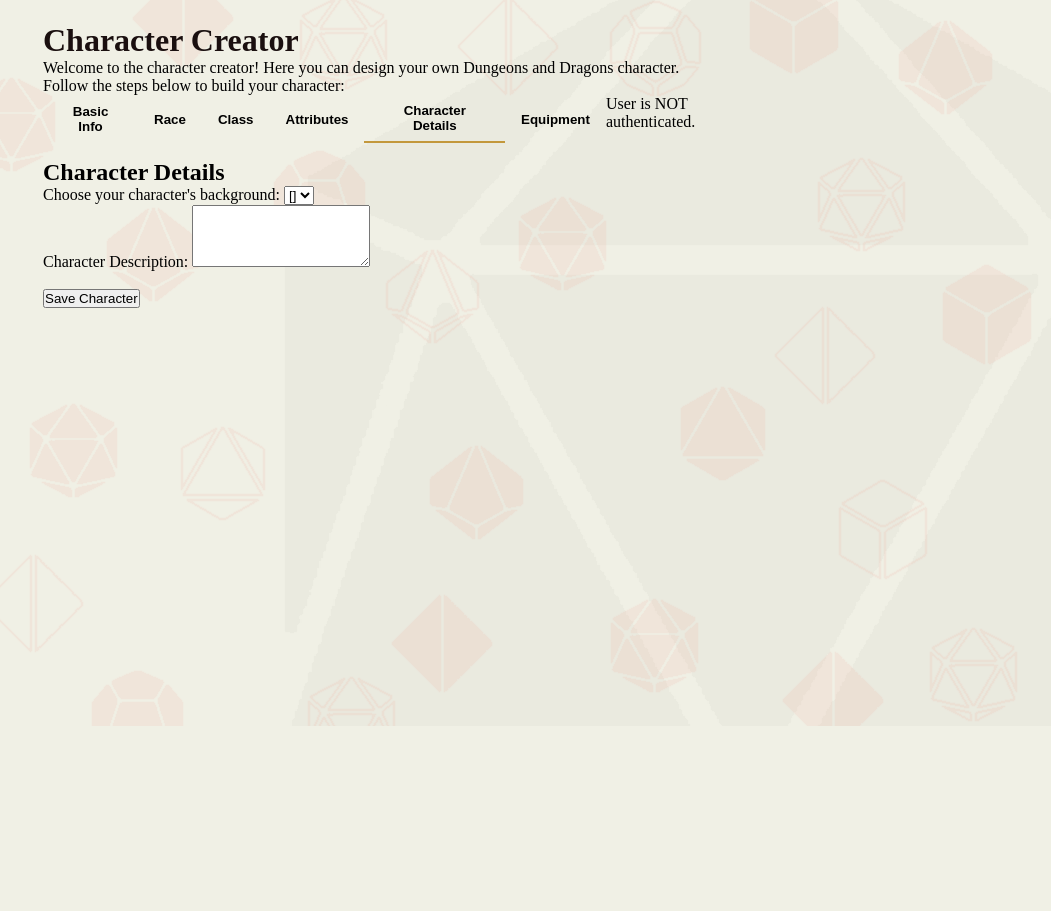
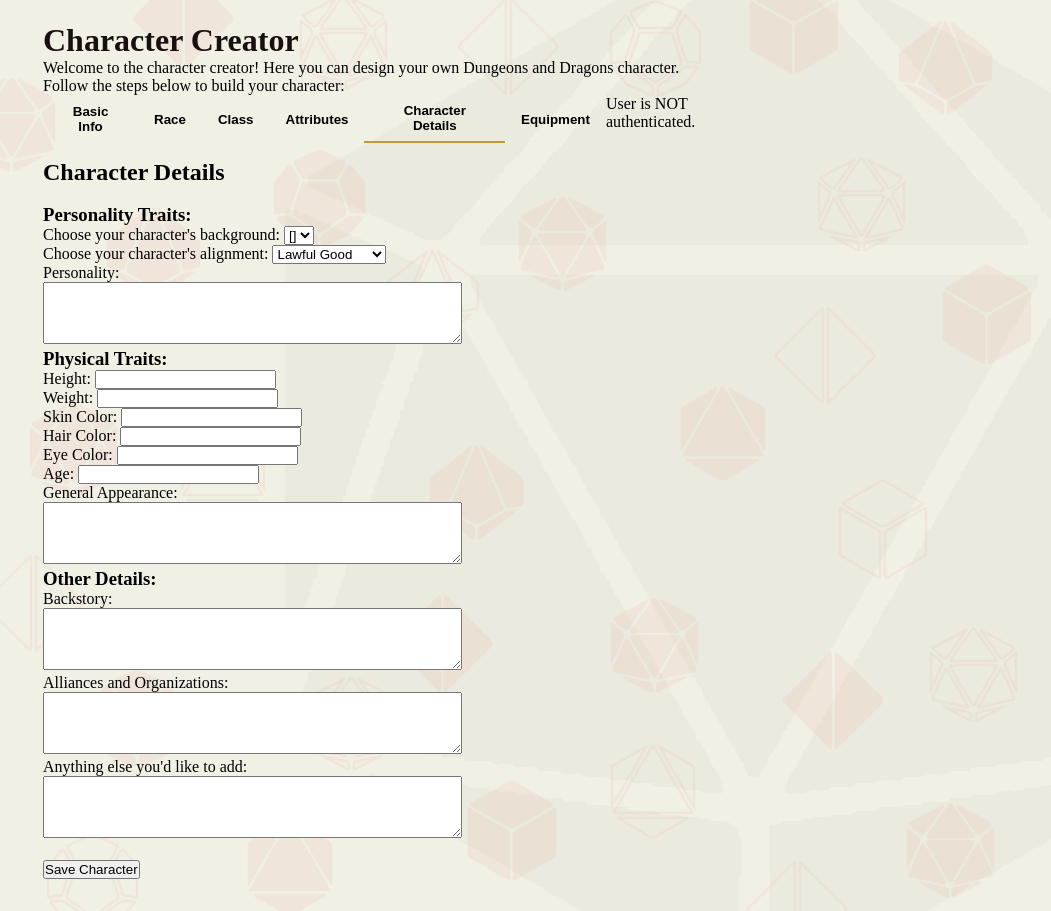
Before and after one commit to Sahmuraii/RoleInitative, a Flask app: template src/templates/character/character_creator.html in a window 1280 px wide, after a click on "Character Details". Shown: the part 74-985 px from the top of the page, without its empty margins (229-1280 px from the left). Before the commit the page ends 800 px from the top, so only its background shows below. Run offline with Flask 3, Linux system fonts and the light colour scheme; the template is opened without the code that fills it: most values are stand-ins (such as "Sample title", 1, 10 or a date in 2020); parts of the project's set-up code (start-up, migrations or seed data) failed here and were passed over.

Commit message:
Fleshed out Character Details

```diff
--- a/src/character/models.py
+++ b/src/character/models.py
@@ -166,12 +166,13 @@ class Character_Details(db.Model):
     __tablename__ = "character_details"
     char_id = db.Column(db.Integer, db.ForeignKey(Character.char_id), primary_key=True, nullable=False)
     height=db.Column(db.String(20))
-    weight=db.Column(db.Float)
+    weight=db.Column(db.String(50))
     alignment=db.Column(db.String(50))
     skin_color=db.Column(db.String(50))
     hair_color=db.Column(db.String(50))
     eye_color=db.Column(db.String(50))
-    age=db.Column(db.Integer)
+    age=db.Column(db.String(50))
+    personality=db.Column(db.String(500))
     backstory=db.Column(db.String(500)) #description of the character's story, shown as "Character Backstory" on the sheet
     appearance=db.Column(db.String(500)) #simple description for the character's appearance
     bonds=db.Column(db.String(500)) #shown as "Alliances and Organizations" on the official character sheet
--- a/src/templates/character/character_creator.html
+++ b/src/templates/character/character_creator.html
@@ -236,16 +236,52 @@
 
             <!-- Character Details -->
             <div id="details" class="tab-content">
-                <h2>Character Details</h2>
+                <h2>Character Details</h2><br>
+                <h3>Personality Traits:</h3>
                 <label for="background">Choose your character's background:</label>
                 <select id="background" name="background">
                     {% for background in all_backgrounds %}
                         <option value="{{ background.id }}">{{ background.name }}</option>
                     {% endfor %}
                 </select><br>
+                <label for="alignment">Choose your character's alignment:</label>
+                <select>
+                    <option value="Lawful Good">Lawful Good</option>
+                    <option value="Neutral Good">Neutral Good</option>
+                    <option value="Chaotic Good">Chaotic Good</option>
+                    <option value="Lawful Neutral">Lawful Neutral</option>
+                    <option value="True Neutral">True Neutral</option>
+                    <option value="Chaotic Neutral">Chaotic Neutral</option>
+                    <option value="Lawful Evil">Lawful Evil</option>
+                    <option value="Neutral Evil">Neutral Evil</option>
+                    <option value="Chaotic Evil">Chaotic Evil</option>
+                </select><br>
+                <label for="personality">Personality:</label><br>
+                <textarea id="personality" name="personality" rows="4" cols="50"></textarea><br>
 
-                <label for="description">Character Description:</label>
-                <textarea id="description" name="description" rows="4"></textarea>
+                <h3>Physical Traits:</h3>
+                <label for="height">Height:</label>
+                <input type="text" id="height" name="height"><br>
+                <label for="weight">Weight:</label>
+                <input type="text" id="weight" name="weight"><br>
+                <label for="skin_color">Skin Color:</label>
+                <input type="text" id="skin_color" name="skin_color"><br>
+                <label for="hair_color">Hair Color:</label>
+                <input type="text" id="hair_color" name="hair_color"><br>
+                <label for="eye_color">Eye Color:</label>
+                <input type="text" id="eye_color" name="eye_color"><br>
+                <label for="age">Age:</label>
+                <input type="text" id="age" name="age"><br>
+                <label for="appearance">General Appearance:</label><br>
+                <textarea id="appearance" name="appearance" rows="4" cols="50"></textarea><br>
+
+                <h3>Other Details:</h3>
+                <label for="backstory">Backstory:</label><br>
+                <textarea id="backstory" name="backstory" rows="4" cols="50"></textarea><br>
+                <label for="bonds">Alliances and Organizations:</label><br>
+                <textarea id="bonds" name="bonds" rows="4" cols="50"></textarea><br>
+                <label for="misc_description">Anything else you'd like to add:</label><br>
+                <textarea id="misc_description" name="misc_description" rows="4" cols="50"></textarea>
             </div>
 
             <!-- Equipment -->
```
